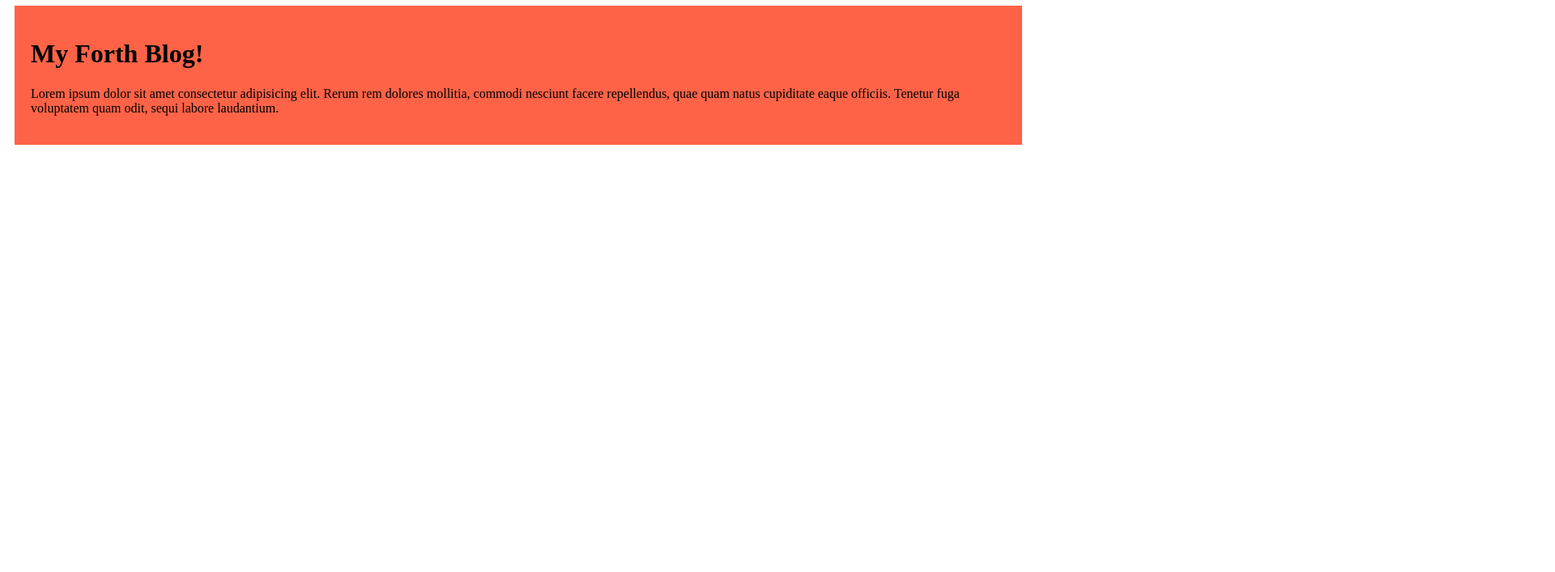
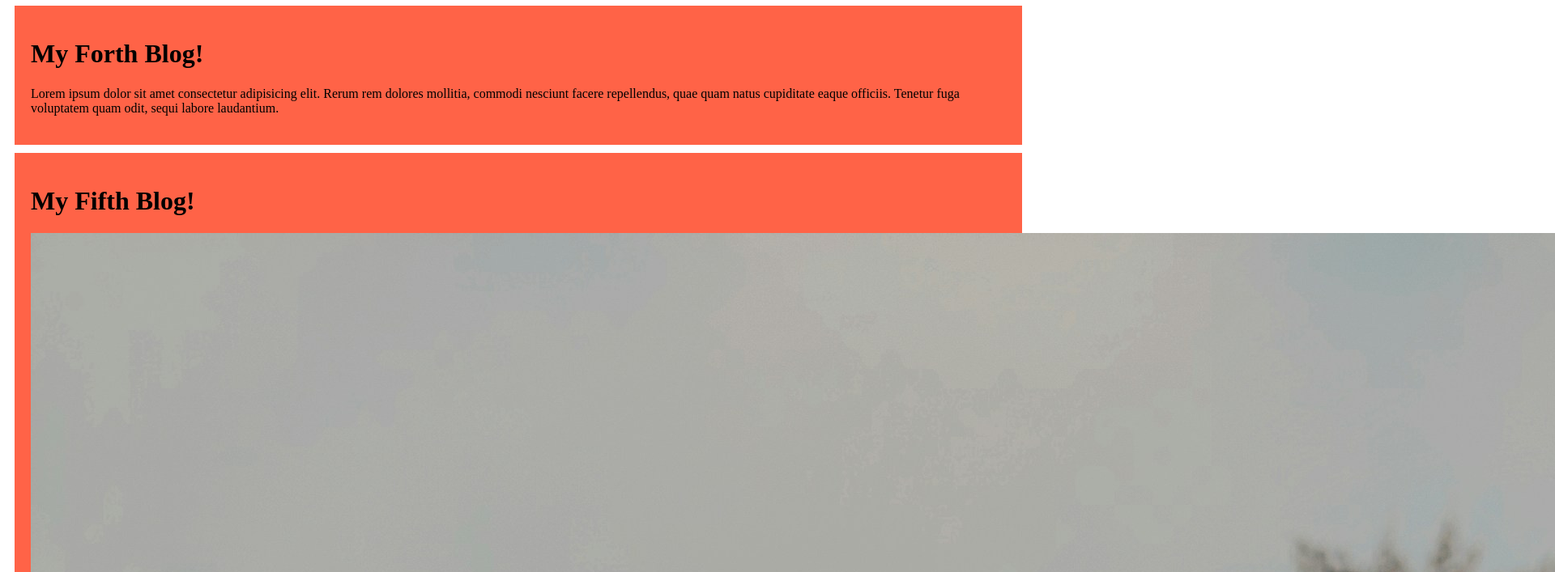
Before and after one commit to sumonbiswas290/my-first-github-repo, a plain HTML site: page index.html in a window 1280 px wide. Shown: the part 549-1256 px from the top of the page at 81% size, 1920 px wide, since content can reach past the window. Before the commit the page ends 800 px from the top, so only its background shows below. Drawn offline with Linux system fonts and the light colour scheme.

Commit message:
addad fifth blog

```diff
--- a/index.html
+++ b/index.html
@@ -36,5 +36,9 @@
         <h1>My Forth Blog!</h1>
         <p>Lorem ipsum dolor sit amet consectetur adipisicing elit. Rerum rem dolores mollitia, commodi nesciunt facere repellendus, quae quam natus cupiditate eaque officiis. Tenetur fuga voluptatem quam odit, sequi labore laudantium.</p>
     </div>
+    <div>
+        <h1>My Fifth Blog!</h1>
+        <img src="image/come with me.jpg" alt="come with me">
+    </div>
 </body>
 </html>
```
Also changed, not shown: image/come with me.jpg (added).
